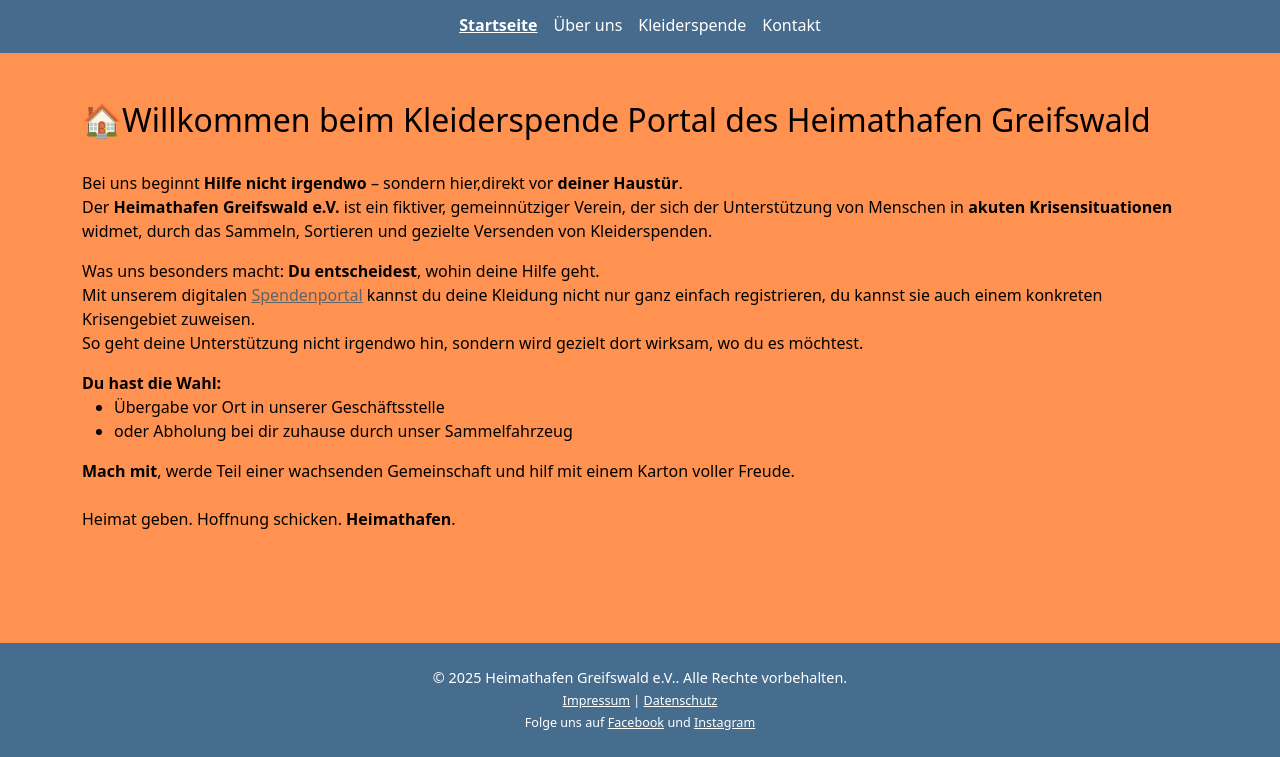
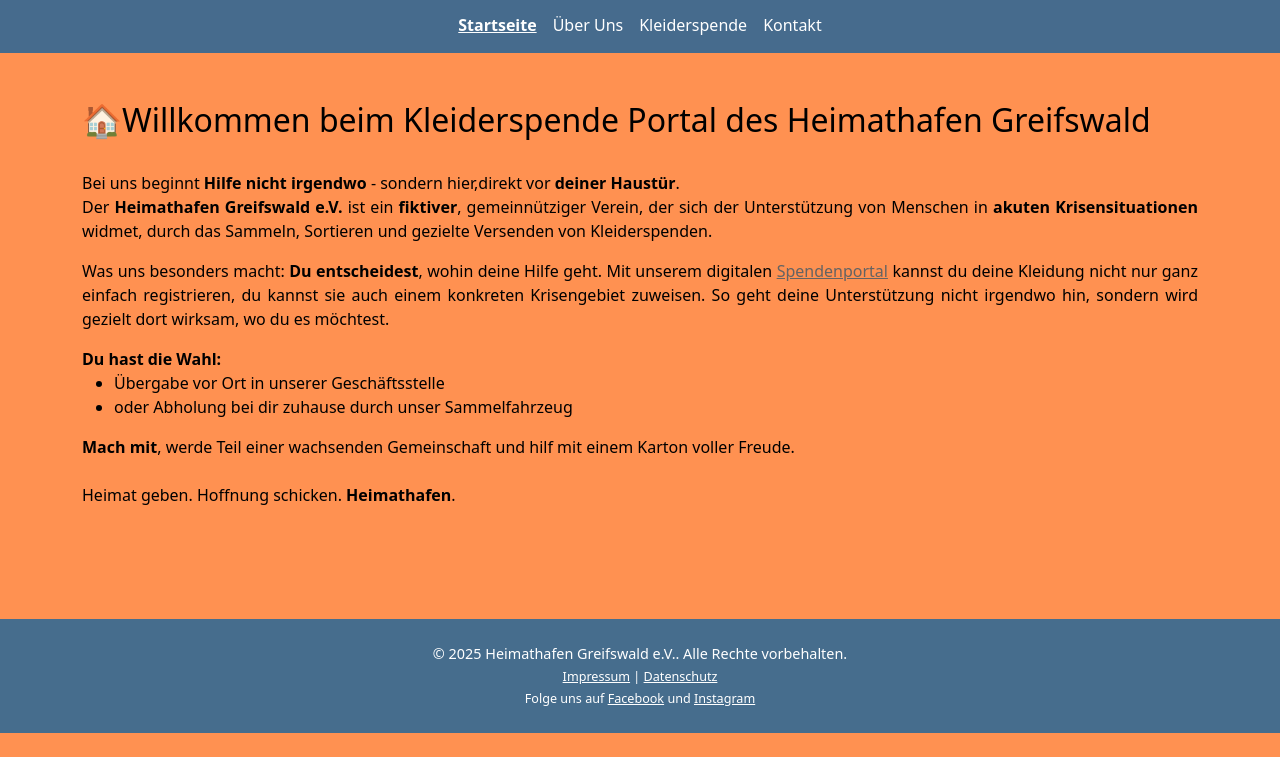
Before and after one commit to Maxlun18/IPWA01-01, a plain HTML site: page index.html in a window 1280 px wide. Shown: the part 123-880 px from the top of the page. After the commit the page ends 856 px from the top, so only its background shows below. Drawn offline with nearby package versions, Linux system fonts and the light colour scheme.

Commit message:
Vollständig

```diff
--- a/components/nav.html
+++ b/components/nav.html
@@ -40,7 +40,7 @@
       <div class="collapse navbar-collapse justify-content-center" id="mainNavbar">
         <ul class="navbar-nav">
           <li class="nav-item"><a class="nav-link" href="index.html">Startseite</a></li>
-          <li class="nav-item"><a class="nav-link" href="about.html">Über uns</a></li>
+          <li class="nav-item"><a class="nav-link" href="about.html">Über Uns</a></li>
           <li class="nav-item"><a class="nav-link" href="form.html">Kleiderspende</a></li>
           <li class="nav-item"><a class="nav-link" href="contact.html">Kontakt</a></li>
         </ul>
--- a/confirmation.js
+++ b/confirmation.js
@@ -14,7 +14,7 @@ document.addEventListener("DOMContentLoaded", () => {
     const date = dt.toLocaleDateString("de-DE");
     const time = dt.toLocaleTimeString("de-DE", { hour: "2-digit", minute: "2-digit" });
     const location = d.mode === "onsite"
-      ? "Geschäftsstelle"
+      ? "Geschäftsstelle Greifswald"
       : `${d.street}, ${d.postalCode} ${d.city}`;
 
     // Darstellung der Kleidung
--- a/form.js
+++ b/form.js
@@ -17,8 +17,8 @@ document.addEventListener("DOMContentLoaded", () => {
     const crisisOtherDiv = document.getElementById("crisisOtherDiv");
     const crisisOther = document.getElementById("crisisOther");
 
-    // PLZ-Präfix der Geschäftsstelle (z.B. "12")
-    const businessPostalPrefix = "12";
+    // PLZ-Präfix der Geschäftsstelle (z.B. "17" für Greifswald)
+    const businessPostalPrefix = "17";
 
     // Umschalten Geschäftsstelle vs. Abholung
     function updateFormMode() {
--- a/index.html
+++ b/index.html
@@ -1,19 +1,24 @@
 <!DOCTYPE html>
 <html lang="de">
+
 <head>
   <script src="loader.js"></script>
 </head>
+
 <body>
+
   <div id="nav"></div>
 
   <main class="container py-5">
+    <!--Willkommenstext auf startseite-->
     <h2>🏠Willkommen beim Kleiderspende Portal des Heimathafen Greifswald</h2><br>
-    <p>Bei uns beginnt <strong>Hilfe nicht irgendwo</strong> – sondern hier,direkt vor <strong>deiner Haustür</strong>. <br>
-       Der <strong>Heimathafen Greifswald e.V.</strong> ist ein fiktiver, gemeinnütziger Verein, der sich der Unterstützung von Menschen in <strong>akuten Krisensituationen</strong> widmet, durch das Sammeln, Sortieren und gezielte Versenden von Kleiderspenden.</p>
-    <p>
-      Was uns besonders macht: <strong>Du entscheidest</strong>, wohin deine Hilfe geht.<br>
-      Mit unserem digitalen <a href="form.html">Spendenportal</a>  kannst du deine Kleidung nicht nur ganz einfach registrieren, du kannst sie auch einem konkreten Krisengebiet zuweisen.<br>
-      So geht deine Unterstützung nicht irgendwo hin, sondern wird gezielt dort wirksam, wo du es möchtest.</p>
+    <p>Bei uns beginnt <strong>Hilfe nicht irgendwo</strong> - sondern hier,direkt vor <strong>deiner Haustür</strong>. <br>
+       Der <strong>Heimathafen Greifswald e.V.</strong> ist ein <strong>fiktiver</strong>, gemeinnütziger Verein, der sich der Unterstützung von Menschen in <strong>akuten Krisensituationen</strong> widmet, durch das Sammeln, Sortieren und gezielte Versenden von Kleiderspenden.</p>
+
+      <p>Was uns besonders macht: <strong>Du entscheidest</strong>, wohin deine Hilfe geht.
+        Mit unserem digitalen <a href="form.html">Spendenportal</a>  kannst du deine Kleidung nicht nur ganz einfach registrieren, du kannst sie auch einem konkreten Krisengebiet zuweisen.
+        So geht deine Unterstützung nicht irgendwo hin, sondern wird gezielt dort wirksam, wo du es möchtest.</p>
+
     <strong>Du hast die Wahl:</strong>
       <ul>
         <li>Übergabe vor Ort in unserer Geschäftsstelle</li>
@@ -22,10 +27,11 @@
 
     <p><strong>Mach mit</strong>, werde Teil einer wachsenden Gemeinschaft und hilf mit einem Karton voller Freude.
     <br><br>
-    Heimat geben. Hoffnung schicken. <strong>Heimathafen</strong>.</p>
+      Heimat geben. Hoffnung schicken. <strong>Heimathafen</strong>.</p>
   </main>
 
   <div id="footer"></div>
 
 </body>
+
 </html>
--- a/loader.js
+++ b/loader.js
@@ -64,7 +64,7 @@ async function loadHead(url) {
   document.addEventListener("DOMContentLoaded", () => {
     loadHead("components/head.html");
     loadComponent("nav", "components/nav.html").then(() => {
-      highlightActiveNav(); // wird erst nach dem Laden der Nav ausgeführt
+      highlightActiveNav(); // wird erst nach dem Laden der Nav HTML ausgeführt
     });
     loadComponent("footer", "components/footer.html");
   });
--- a/style.css
+++ b/style.css
@@ -1,5 +1,5 @@
 /* ===============================
-   GLOBAL STYLES
+   Allgemeine Styles
 ================================= */
 
 :root {
@@ -16,6 +16,7 @@
 
 body {
   font-family: system-ui, -apple-system, BlinkMacSystemFont, "Segoe UI", Roboto, Arial, sans-serif;
+  text-align: justify;
   margin: 0;
   padding: 0;
   line-height: 1.5;
@@ -24,7 +25,7 @@ body {
 }
 
 /* ===============================
-   HEADER & FOOTER
+   Header & Footer
 ================================= */
 
 header,
@@ -49,7 +50,7 @@ footer {
 }
 
 /* ===============================
-   NAVIGATION
+   Navigation
 ================================= */
 
 header nav ul,
@@ -87,14 +88,14 @@ footer nav ul li a:hover,
 }
 
 /* ===============================
-   MAIN CONTENT
+   Hauptinhalt
 ================================= */
 
 main {
   padding: 1rem;
 }
 
-/* === Body-Link-Styling === */
+/* === Styling für Links === */
 
 main a {
   color: #646363;
@@ -109,7 +110,7 @@ main a:hover {
 
 
 /* ===============================
-   LOGO
+   Logo
 ================================= */
 
 .logo-container {
@@ -128,7 +129,7 @@ main a:hover {
 }
 
 /* ===============================
-   FORMS & INPUTS
+   Formulare & Eingabefelder
 ================================= */
 
 form {
@@ -167,7 +168,7 @@ button:hover {
 
 
 /* ===============================
-   RESPONSIVE
+   Responsives Design
 ================================= */
 
 @media (max-width: 768px) {
```
Also changed, not shown: about.html (+4 -0 lines), components/footer.html (+1 -0 lines), components/head.html (+4 -2 lines), confirmation.html (+4 -0 lines), contact.html (+3 -0 lines), datenschutz.html (+6 -0 lines), form.html (+4 -0 lines), impressum.html (+5 -0 lines), 1 other file.
